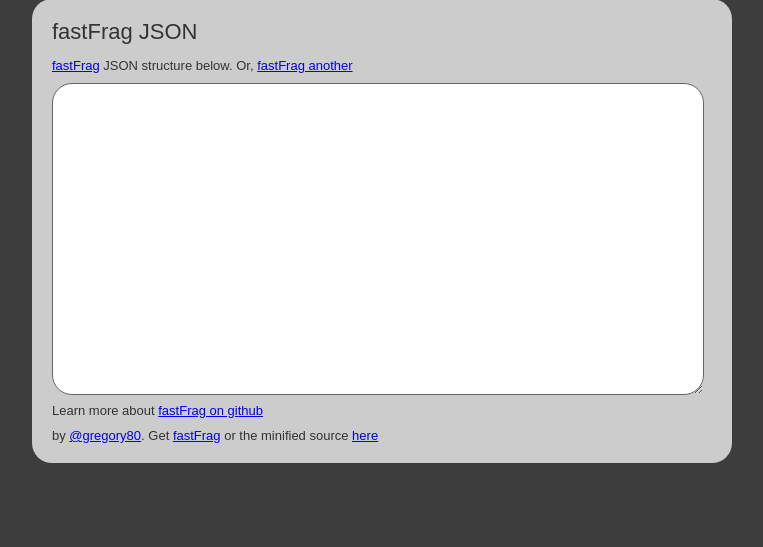
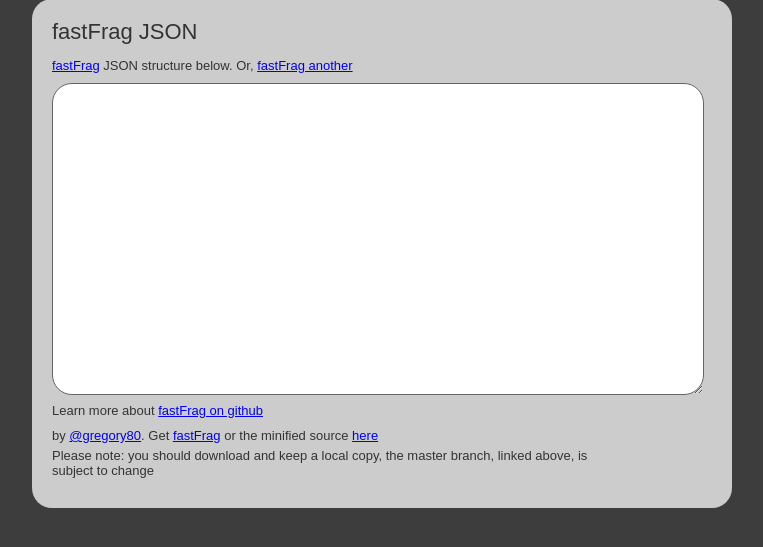
Before and after one commit to gtzilla/fastFrag, a Python web app: template app_engine/fastfrag-converter/templates/output.html in a window 1280 px wide. Shown: the part 21-568 px from the top of the page, without its empty margins (258-1021 px from the left). Run offline with Jinja, Linux system fonts and the light colour scheme; the template is opened without the code that fills it, so the values that code supplies are empty.

Commit message:
updates to app engine code

```diff
--- a/app_engine/fastfrag-converter/templates/main.html
+++ b/app_engine/fastfrag-converter/templates/main.html
@@ -31,7 +31,7 @@
                 <div class="meta">
 
                     <h1 id="html_to_convert">Convert HTML to fastFrag JSON (alpha)</h1>
-                    <p>Convert HTML to <a href="http://github.com/gregory80/fastFrag">fastFrag</a> JSON structure, currently, text is stripped and only HTML elements and attributes are returned</p>
+                    <p>Convert HTML to <a href="http://github.com/gregory80/fastFrag">fastFrag</a> JSON structure.</p>
 
 
                 </div>
@@ -82,6 +82,7 @@
                        $samp_button.css('display', 'block');
                    }
                });
+               $txt_area.trigger("keyup")
             });
         </script>
 
--- a/app_engine/fastfrag-converter/templates/output.html
+++ b/app_engine/fastfrag-converter/templates/output.html
@@ -38,7 +38,9 @@
 
 
                 <div class="meta">
-                    <p>Learn more about <a href="http://github.com/gregory80/fastFrag">fastFrag on github</a></p> by <a href="http://twitter.com/gregory80">@gregory80</a>. Get <a href="http://github.com/gregory80/fastFrag/raw/master/js/fastFrag.js">fastFrag</a> or the minified source <a href="http://github.com/gregory80/fastFrag/raw/master/js/fastFrag.min.js">here</a>
+                    <p>Learn more about <a href="http://github.com/gregory80/fastFrag">fastFrag on github</a></p> by <a href="http://twitter.com/gregory80">@gregory80</a>. Get <a href="http://github.com/gregory80/fastFrag/blob/master/js/fastFrag.js">fastFrag</a> or the minified source <a href="http://github.com/gregory80/fastFrag/blob/master/js/fastFrag.min.js">here</a>
+
+                    <p>Please note: you should download and keep a local copy, the master branch, linked above, is subject to change </p>
                 </div>
 
             </div> <!-- END #middle -->
```
